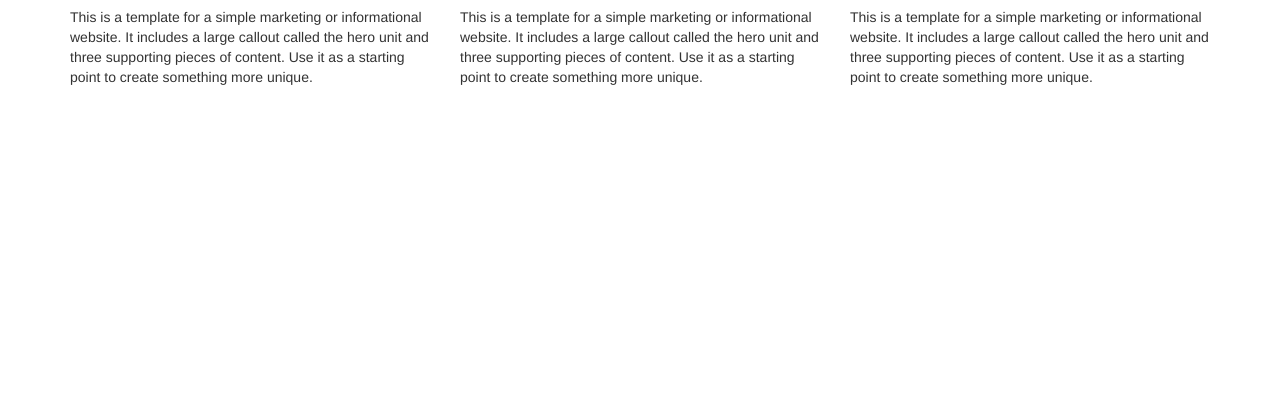
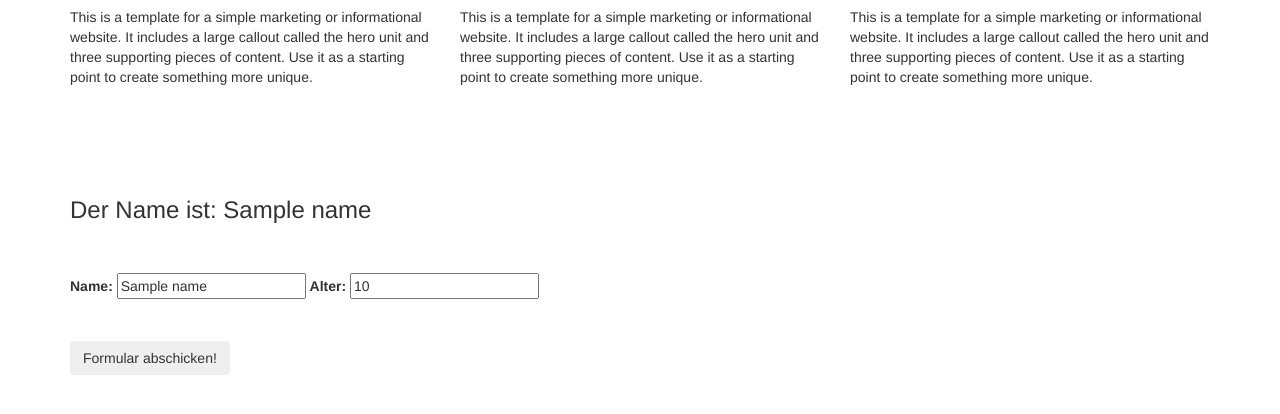
Before and after one commit to stanman71/Python_Projects, a Flask app: template Football/templates/index.html in a window 1280 px wide. Shown: the part 257-671 px from the top of the page. Run offline with Flask 2, Linux system fonts and the light colour scheme; the template is opened without the code that fills it: most values are stand-ins (such as "Sample title", 1, 10 or a date in 2020); some libraries are stand-ins or nearby versions.

Commit message:
add formular

```diff
--- a/Football/START_Gui.py
+++ b/Football/START_Gui.py
@@ -17,10 +17,16 @@ Bootstrap(app)
 @app.route('/', methods=['GET'])
 def index():
 
+    # input formular
+    name = request.args.get("name")
+    age = request.args.get("age")
+
     dropdown_list = GET_ALL_CLUBS(file)
 
     return render_template('index.html',
                             site1="Start",
+                            name=name,
+                            age=age,
                             dropdown_list=dropdown_list
                             )
 
--- a/Football/templates/index.html
+++ b/Football/templates/index.html
@@ -94,4 +94,56 @@
   </div>
 
 
+  <!-- HIDDEN -->
+  <div class="row">
+    <div class="col">
+      <div class="invisible">HIDDEN</div>
+    </div>
+    <div class="col">
+      <div class="invisible">HIDDEN</div>
+    </div>
+    <div class="col">
+      <div class="invisible">HIDDEN</div>
+    </div>
+    <div class="col">
+      <div class="invisible">HIDDEN</div>
+    </div>
+  </div>
+
+
+  <!-- FORM INPUT -->
+
+
+{% if name != None: %}
+  <h3>Der Name ist: {{ name }}</h3>
+{% endif %}
+
+<div class="row">
+  <div class="col">
+    <div class="invisible">HIDDEN</div>
+  </div>
+  <div class="col">
+    <div class="invisible">HIDDEN</div>
+  </div>
+</div>
+
+<form method="get">
+    <label for="name">Name: </label>
+    <input type="text" name="name" id="name" value="{% if name != None %}{{ name }}{% endif %}" />
+
+    <label for="age">Alter:</label>
+    <input type="text" name="age" id="age" value="{% if age != None %}{{ age }}{% endif %}"/>
+
+    <div class="row">
+      <div class="col">
+        <div class="invisible">HIDDEN</div>
+      </div>
+      <div class="col">
+        <div class="invisible">HIDDEN</div>
+      </div>
+    </div>
+
+    <input type="submit" class="btn btn-secondary" value="Formular abschicken!" />
+</form>
+
 {% endblock %}
```
